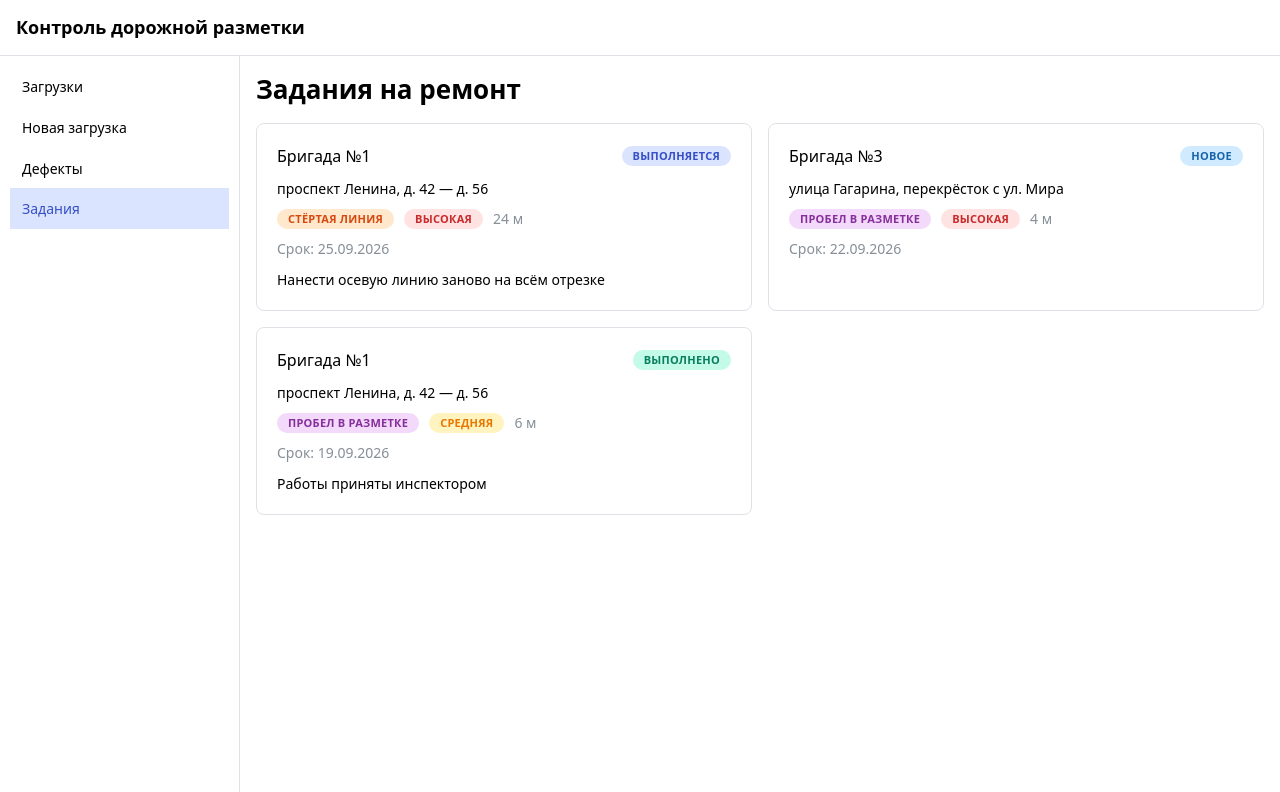
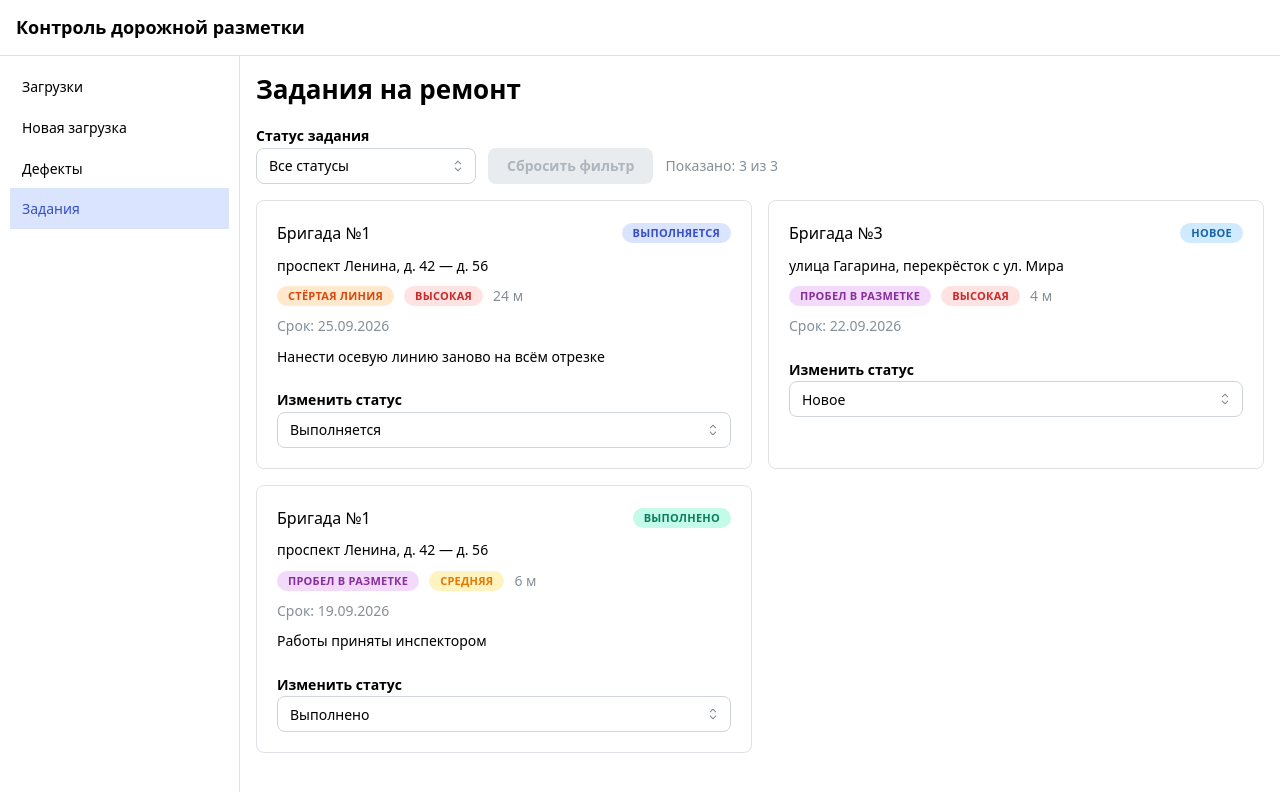
Before and after one commit to Hobana9/FS-project, a React (Vite) app in the folder frontend/: page /tasks in a window 1280 px wide. Shown: the top 792 px of the page. Built offline with nearby package versions, Linux system fonts and the light colour scheme.

Commit message:
Добавлены фильтрация заданий и изменение их статуса

```diff
--- a/frontend/src/entities/repair-task/index.ts
+++ b/frontend/src/entities/repair-task/index.ts
@@ -1,4 +1,4 @@
 export type { RepairTask, TaskStatus } from './model.ts';
-export { taskStatusMeta } from './model.ts';
+export { taskStatusMeta, taskStatusOptions } from './model.ts';
 export type { CreateRepairTaskInput } from './state.tsx';
 export { RepairTasksProvider, useRepairTasks } from './state.tsx';
--- a/frontend/src/entities/repair-task/model.ts
+++ b/frontend/src/entities/repair-task/model.ts
@@ -1,6 +1,8 @@
 import type { Meta } from '../../shared/lib/index.ts';
 
-export type TaskStatus = 'new' | 'in_progress' | 'done';
+const taskStatuses = ['new', 'in_progress', 'done'] as const;
+
+export type TaskStatus = (typeof taskStatuses)[number];
 
 /** Задание на восстановление разметки по конкретному дефекту */
 export type RepairTask = {
@@ -17,3 +19,8 @@ export const taskStatusMeta: Record<TaskStatus, Meta> = {
   in_progress: { label: 'Выполняется', color: 'indigo' },
   done: { label: 'Выполнено', color: 'teal' },
 };
+
+export const taskStatusOptions = taskStatuses.map((status) => ({
+  value: status,
+  label: taskStatusMeta[status].label,
+}));
--- /dev/null
+++ b/frontend/src/features/change-task-status/ChangeTaskStatus.tsx
@@ -0,0 +1,48 @@
+import { useState } from 'react';
+import { Select } from '@mantine/core';
+import {
+  taskStatusOptions,
+  useRepairTasks,
+} from '../../entities/repair-task/index.ts';
+import type { RepairTask, TaskStatus } from '../../entities/repair-task/index.ts';
+
+type ChangeTaskStatusProps = {
+  task: RepairTask;
+  onChanged?: (status: TaskStatus) => void;
+};
+
+function ChangeTaskStatus({ task, onChanged }: ChangeTaskStatusProps) {
+  const { changeTaskStatus } = useRepairTasks();
+  const [error, setError] = useState<string | null>(null);
+
+  function handleChange(status: TaskStatus | null) {
+    if (status === null || status === task.status) {
+      return;
+    }
+
+    setError(null);
+
+    try {
+      changeTaskStatus(task.id, status);
+    } catch {
+      setError('Не удалось изменить статус. Попробуйте ещё раз.');
+      return;
+    }
+
+    onChanged?.(status);
+  }
+
+  return (
+    <Select<TaskStatus>
+      label="Изменить статус"
+      data={taskStatusOptions}
+      value={task.status}
+      onChange={handleChange}
+      allowDeselect={false}
+      error={error}
+      mt="xs"
+    />
+  );
+}
+
+export default ChangeTaskStatus;
--- /dev/null
+++ b/frontend/src/features/change-task-status/index.ts
@@ -0,0 +1 @@
+export { default as ChangeTaskStatus } from './ChangeTaskStatus.tsx';
--- a/frontend/src/pages/TasksPage.tsx
+++ b/frontend/src/pages/TasksPage.tsx
@@ -1,15 +1,61 @@
-import { Card, Group, SimpleGrid, Stack, Text, Title } from '@mantine/core';
+import { useState } from 'react';
+import {
+  Alert,
+  Button,
+  Card,
+  Group,
+  Select,
+  SimpleGrid,
+  Stack,
+  Text,
+  Title,
+} from '@mantine/core';
+import { Link } from 'react-router-dom';
+import { ChangeTaskStatus } from '../features/change-task-status/index.ts';
 import { MetaBadge } from '../shared/ui/index.ts';
 import { formatDate } from '../shared/lib/index.ts';
-import { defectSeverityMeta, defectTypeMeta, findDefect, getDefectAddress } from '../entities/defect/index.ts';
-import { taskStatusMeta, useRepairTasks } from '../entities/repair-task/index.ts';
+import {
+  defectSeverityMeta,
+  defectTypeMeta,
+  findDefect,
+  getDefectAddress,
+} from '../entities/defect/index.ts';
+import {
+  taskStatusMeta,
+  taskStatusOptions,
+  useRepairTasks,
+} from '../entities/repair-task/index.ts';
+import type { RepairTask, TaskStatus } from '../entities/repair-task/index.ts';
 import { useUploads } from '../entities/upload/index.ts';
+
+type StatusFilter = TaskStatus | 'all';
 
 function TasksPage() {
   const { uploads } = useUploads();
   const { repairTasks } = useRepairTasks();
+  const [statusFilter, setStatusFilter] = useState<StatusFilter>('all');
+  const [statusMessage, setStatusMessage] = useState<string | null>(null);
 
-  const cards = repairTasks.map((task) => {
+  const visibleTasks = repairTasks.filter(
+    (task) => statusFilter === 'all' || task.status === statusFilter,
+  );
+
+  function resetFilter() {
+    setStatusFilter('all');
+  }
+
+  function handleStatusChanged(task: RepairTask, status: TaskStatus) {
+    const defect = findDefect(task.defectId);
+    const address = defect
+      ? getDefectAddress(defect, uploads)
+      : 'Адрес не определён';
+
+    setStatusMessage(
+      `Исполнитель «${task.crew}», ${address}. Новый статус: «${taskStatusMeta[status].label}».`,
+    );
+  }
+
+  const cards = visibleTasks.map((task) => {
     const defect = findDefect(task.defectId);
 
     return (
@@ -42,6 +88,11 @@ function TasksPage() {
           </Text>
 
           {task.comment && <Text size="sm">{task.comment}</Text>}
+
+          <ChangeTaskStatus
+            task={task}
+            onChanged={(status) => handleStatusChanged(task, status)}
+          />
         </Stack>
       </Card>
     );
@@ -50,9 +101,69 @@ function TasksPage() {
   return (
     <Stack gap="md">
       <Title order={2}>Задания на ремонт</Title>
-      <SimpleGrid cols={{ base: 1, md: 2 }} spacing="md">
-        {cards}
-      </SimpleGrid>
+
+      {statusMessage && (
+        <Alert
+          color="teal"
+          title="Статус обновлён"
+          role="status"
+          withCloseButton
+          closeButtonLabel="Закрыть уведомление"
+          onClose={() => setStatusMessage(null)}
+        >
+          {statusMessage}
+        </Alert>
+      )}
+
+      <Group align="flex-end" gap="sm">
+        <Select<StatusFilter>
+          label="Статус задания"
+          w={220}
+          value={statusFilter}
+          onChange={(value) => setStatusFilter(value ?? 'all')}
+          allowDeselect={false}
+          data={[
+            { value: 'all', label: 'Все статусы' },
+            ...taskStatusOptions,
+          ]}
+        />
+        <Button
+          variant="default"
+          disabled={statusFilter === 'all'}
+          onClick={resetFilter}
+        >
+          Сбросить фильтр
+        </Button>
+        <Text size="sm" c="dimmed" pb={8}>
+          Показано: {visibleTasks.length} из {repairTasks.length}
+        </Text>
+      </Group>
+
+      {visibleTasks.length === 0 ? (
+        <Card withBorder padding="lg">
+          <Stack gap="sm" align="flex-start">
+            <Text c="dimmed">
+              {repairTasks.length === 0
+                ? 'Заданий пока нет. Создайте задание по одному из дефектов.'
+                : 'Нет заданий с выбранным статусом.'}
+            </Text>
+
+            {repairTasks.length === 0 ? (
+              <Button component={Link} to="/defects" variant="light">
+                Перейти к дефектам
+              </Button>
+            ) : (
+              <Button variant="light" onClick={resetFilter}>
+                Сбросить фильтр
+              </Button>
+            )}
+          </Stack>
+        </Card>
+      ) : (
+        <SimpleGrid cols={{ base: 1, md: 2 }} spacing="md">
+          {cards}
+        </SimpleGrid>
+      )}
     </Stack>
   );
 }
```
